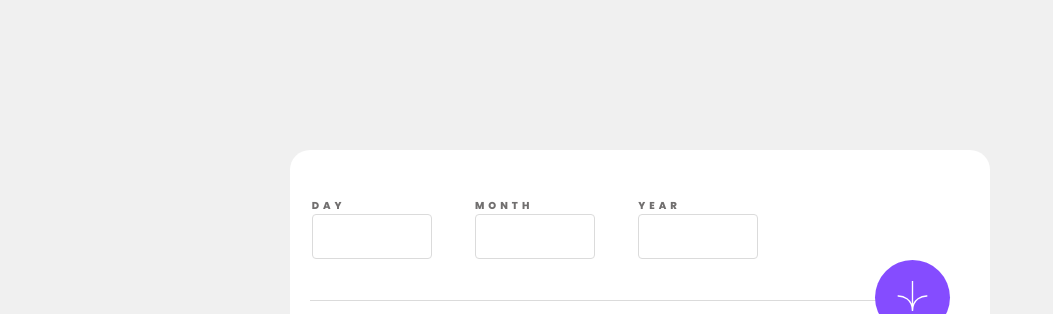
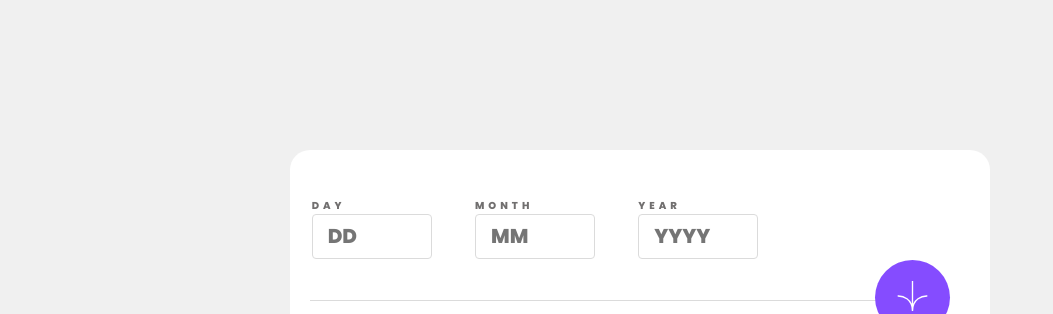
Before and after one commit to AndrewKim09/calendar-frontend-Mentor, a website: page index.html in a window 1280 px wide. Shown: the top 314 px of the page, without its empty margins (0-1053 px from the left). Drawn offline with Linux system fonts and the light colour scheme; a web font is replaced by a local one.

Commit message:
final build 2

```diff
--- a/index.html
+++ b/index.html
@@ -18,19 +18,19 @@
     <div class = "inputBox">
       <div class=" dayBox" id="dayBox">
         <p class="type">DAY</p>
-        <input type="number" id="day" name="day" min="1" max="31">
+        <input placeholder="DD" type="number" id="day" name="day" min="1" max="31">
         <p class="pError" id="dayInputError"> </p>
       </div>
 
       <div class="monthBox" id="monthBox">
         <p class="type">MONTH</p>
-        <input type="number" id="month" name="month" min="1" max="12">
+        <input placeholder="MM" type="number" id="month" name="month" min="1" max="12">
         <p class="pError" id="monthInputError"> </p>
       </div>
 
       <div class="yearBox" id="yearBox">
         <p class="type">YEAR</p>
-        <input type="number" id="year" name="year" min="1" max="">
+        <input placeholder="YYYY" type="number" id="year" name="year" min="1" max="">
         <p class="pError" id="yearInputError"> </p>
       </div>
 
```
